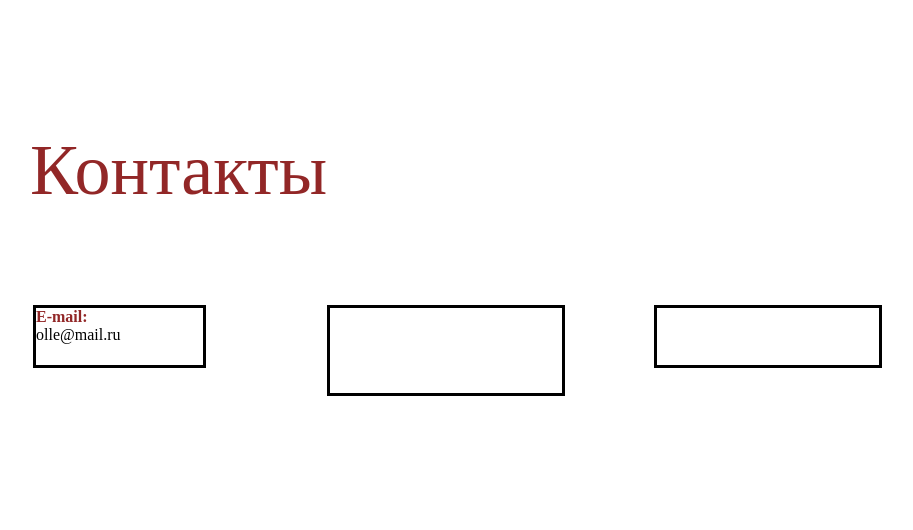
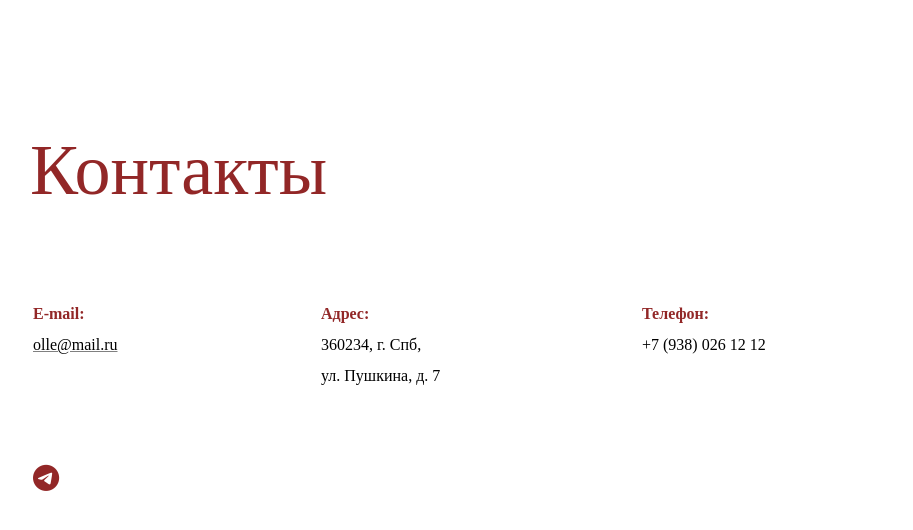
Before and after one commit to eugeneplug/OlleWebsite, a plain HTML site: page Contacts/index.html in a window 1280 px wide. Shown: the whole page, without its empty margins (1-914 px from the left). Drawn offline with Linux system fonts and the light colour scheme.

Commit message:
plug
plug

```diff
--- a/Contacts/css/css.css
+++ b/Contacts/css/css.css
@@ -20,22 +20,39 @@
 .email {
     width: 167px;
     height: 57px;
-    border: solid;
 }
 .adress {
     width: 232px;
     height: 85px;
-    border: solid;
     margin-left: 121px;
 }
 .phone {
     width: 222px;
     height: 57px;
-    border: solid;
     margin-left: 89px;
 }
-.sec1_text1 {
+.sec1_text2 {
+    text-decoration: underline gray;
+}
+.sec1_text1, .sec2_text1, .sec3_text1 {
     color: #922727;
     font-size: 16px;
     font-weight: 700;
 }
+.sec1_text2, .sec2_text2, .sec2_text3, .sec3_text2 {
+    margin-top: 13px;
+}
+.telegram_link {
+    color: black;
+    margin-left: 34px;
+    margin-top: 102px;
+    font-size: 27px;
+}
+.telegram_link2 {
+    color: #922727;
+
+}
+.map {
+    margin-top: 141px;
+    width: 100%;
+}
--- a/Contacts/index.html
+++ b/Contacts/index.html
@@ -6,9 +6,11 @@
     <meta name="viewport" content="width=device-width, initial-scale=1.0">
     <title>Document</title>
     <link rel="stylesheet" href="css/css.css">
+    <script src="https://kit.fontawesome.com/1fb243072c.js" crossorigin="anonymous"></script>
 </head>
 <body>
     <div class="container">
+        <div id="like_button_container"></div>
         <div class="text_logo">
             <div class="text1">Контакты</div>
         </div>
@@ -17,12 +19,24 @@
                 <p class="sec1_text1">E-mail:</p>
                 <p class="sec1_text2">olle@mail.ru</p>
             </div>
-
-
-
-            <div class="adress"></div>
-            <div class="phone"></div>
+            <div class="adress">
+                <p class="sec2_text1">Адрес:</p>
+                <p class="sec2_text2">360234, г. Спб,</p>
+                <p class="sec2_text3">ул. Пушкина, д. 7</p>
+            </div>
+            <div class="phone">
+                <p class="sec3_text1">Телефон:</p>
+                <p class="sec3_text2">+7 (938) 026 12 12</p>
+            </div>
         </div>
+        <div class="telegram_link">
+            <a class="telegram_link2" href="#"><i class="fa fa-telegram" aria-hidden="true"></i></a>
+        </div>
+        <section class="sector1">
+            <div class="map">
+                <script type="text/javascript" charset="utf-8" async src="https://api-maps.yandex.ru/services/constructor/1.0/js/?um=constructor%3A4647bef99a2c3d1ad73b56f9c997863b6553e1ae696887674497bfc6c6286382&amp;width=100%&amp;height=661&amp;lang=ru_RU&amp;scroll=false"></script>
+            </div>
+        </section>
     </div>
 </body>
 </html>
```
Also changed, not shown: Contacts/img/telegram.svg (added).
